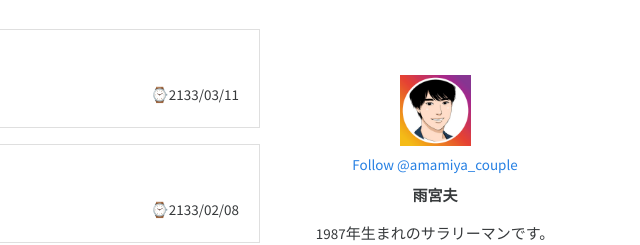
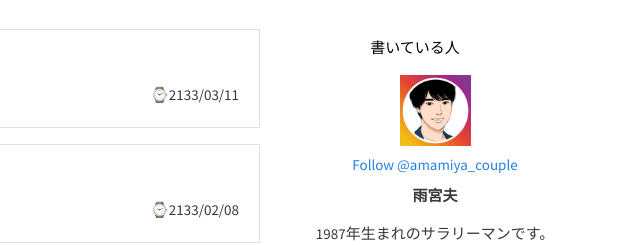
Before and after one commit to amamiyacouple/blog, a Gatsby site: page / in a window 1280 px wide. Shown: the part 378-623 px from the top of the page, 435-1075 px from the left. Built offline with nearby package versions, Linux system fonts and the light colour scheme; Gatsby itself is replaced by a stand-in of ours.

Commit message:
index20200905

```diff
--- a/src/pages/index.js
+++ b/src/pages/index.js
@@ -43,7 +43,7 @@ const IndexPage = ({ data }) => (
         ))}
       </Col>
       <Col xs={12} md={4} style={{maxWidth:`320px`,textAlign:'center'}}>
-        <Row style={{maxWidth:`280px`,borderColor:'black',color:`white`,padding:`0.5rem`}}>
+        <Row style={{maxWidth:`280px`,borderWidth:'1',borderColor:'black',color:'black',padding:`0.5rem`}}>
           <Col style={{textAlign:'center'}}>
             書いている人
           </Col>
```
